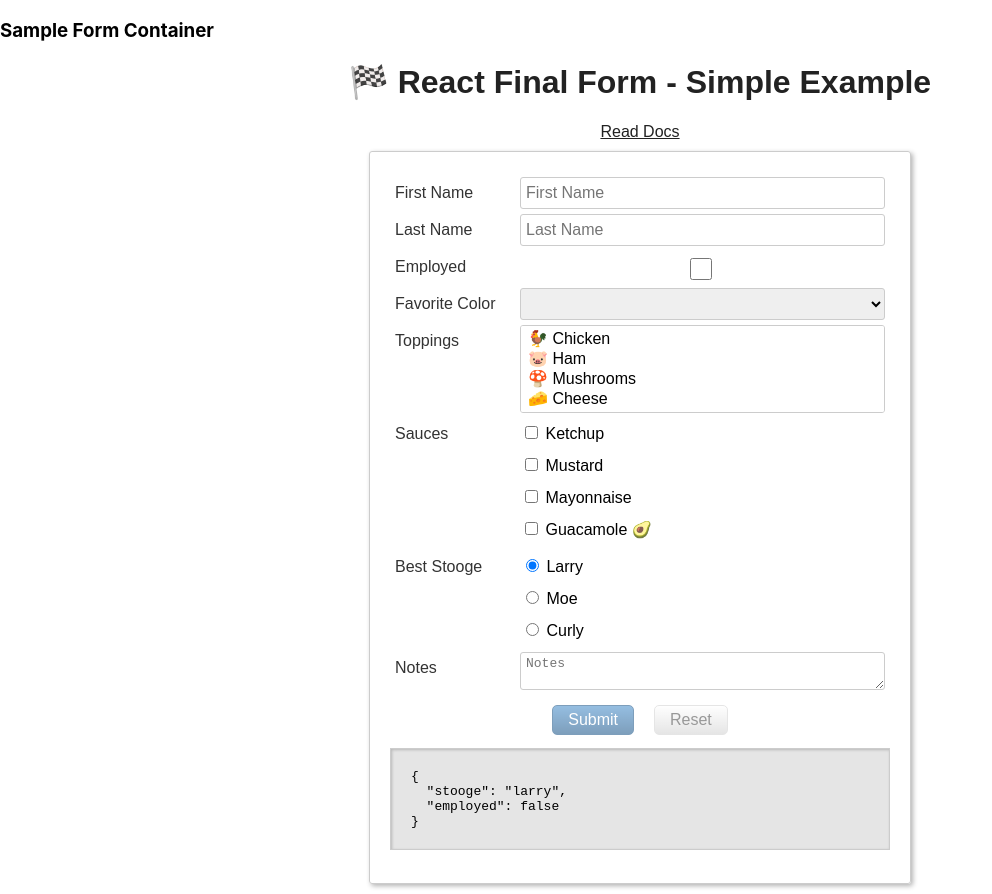
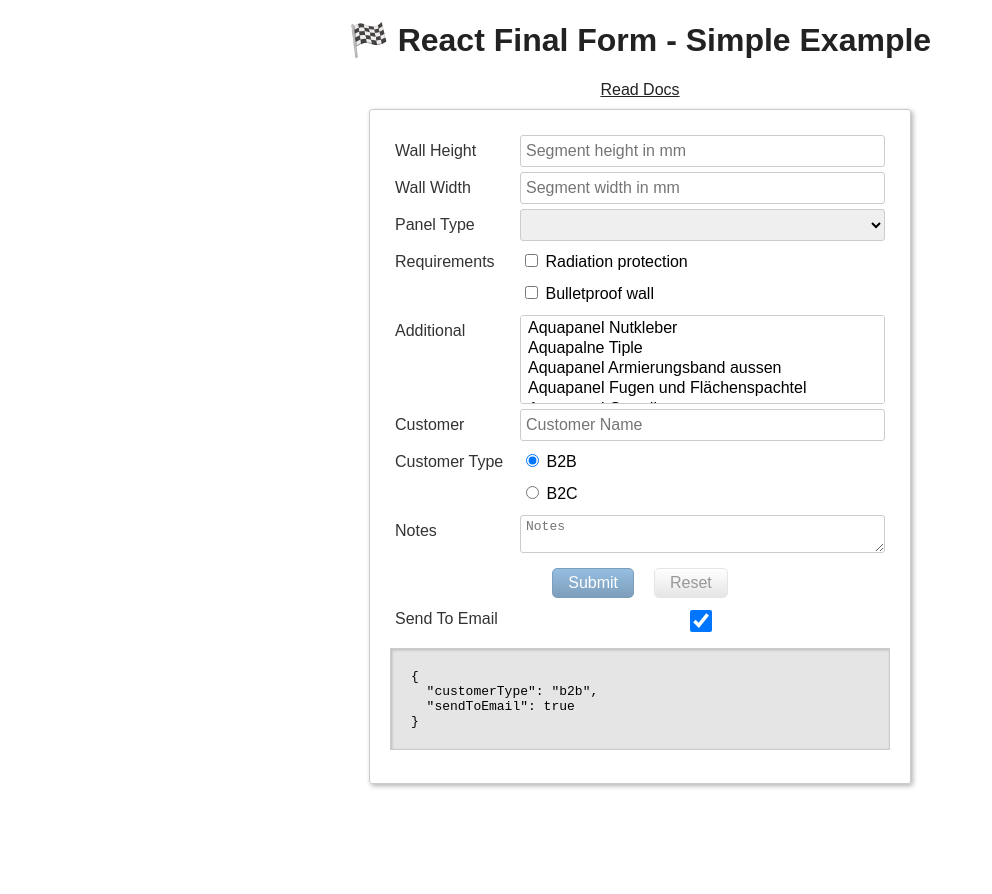
Before and after one commit to marexv/demo-calculator, a React (Create React App) app: page / in a window 1280 px wide. Shown: the whole page, without its empty margins (0-992 px from the left). After the commit the page ends 800 px from the top, so only its background shows below. Built offline with nearby package versions, Linux system fonts and the light colour scheme.

Commit message:
looks like knauf app

```diff
--- a/src/App.js
+++ b/src/App.js
@@ -7,8 +7,14 @@
 const sleep = ms => new Promise(resolve => setTimeout(resolve, ms))
 
 const onSubmit = async values => {
-  await sleep(300)
+  // await sleep(300)
+  priceCalc(values)
   window.alert(JSON.stringify(values, 0, 2))
+}
+
+const priceCalc = (props) => {
+  console.log(props)
+  console.log(props.notes)
 }
 
 const MyForm = () => (
@@ -19,121 +25,99 @@
     </a>
     <Form
       onSubmit={onSubmit}
-      initialValues={{ stooge: 'larry', employed: false }}
+      initialValues={{ customerType: 'b2b', sendToEmail: true }}
       render={({ handleSubmit, form, submitting, pristine, values }) => (
         <form onSubmit={handleSubmit}>
           <div>
-            <label>First Name</label>
+            <label>Wall Height</label>
             <Field
-              name="firstName"
+              name="segmentheight"
               component="input"
-              type="text"
-              placeholder="First Name"
+              type="number"
+              placeholder="Segment height in mm"
             />
           </div>
           <div>
-            <label>Last Name</label>
+            <label>Wall Width</label>
             <Field
-              name="lastName"
+              name="segmenwidth"
               component="input"
-              type="text"
-              placeholder="Last Name"
+              type="number"
+              placeholder="Segment width in mm"
             />
           </div>
           <div>
-            <label>Employed</label>
-            <Field name="employed" component="input" type="checkbox" />
-          </div>
-          <div>
-            <label>Favorite Color</label>
+            <label>Panel Type</label>
             <Field name="favoriteColor" component="select">
               <option />
-              <option value="#ff0000">❤️ Red</option>
-              <option value="#00ff00">💚 Green</option>
-              <option value="#0000ff">💙 Blue</option>
+              <option value="#ff0000">❤️ Aquapanel Cement Board Floor</option>
+              <option value="#00ff00">💚 Aquapanel Cement Board Floor MF</option>
+              <option value="#0000ff">💙 Aquapanel Indoor Panel</option>
             </Field>
           </div>
           <div>
-            <label>Toppings</label>
-            <Field name="toppings" component="select" multiple>
-              <option value="chicken">🐓 Chicken</option>
-              <option value="ham">🐷 Ham</option>
-              <option value="mushrooms">🍄 Mushrooms</option>
-              <option value="cheese">🧀 Cheese</option>
-              <option value="tuna">🐟 Tuna</option>
-              <option value="pineapple">🍍 Pineapple</option>
-            </Field>
-          </div>
-          <div>
-            <label>Sauces</label>
+            <label>Requirements</label>
             <div>
               <label>
                 <Field
-                  name="sauces"
+                  name="requirements"
                   component="input"
                   type="checkbox"
-                  value="ketchup"
+                  value="radiation-protection"
                 />{' '}
-                Ketchup
+                Radiation protection
               </label>
               <label>
                 <Field
-                  name="sauces"
+                  name="requirements"
                   component="input"
                   type="checkbox"
-                  value="mustard"
+                  value="bulletproof-wall"
                 />{' '}
-                Mustard
-              </label>
-              <label>
-                <Field
-                  name="sauces"
-                  component="input"
-                  type="checkbox"
-                  value="mayonnaise"
-                />{' '}
-                Mayonnaise
-              </label>
-              <label>
-                <Field
-                  name="sauces"
-                  component="input"
-                  type="checkbox"
-                  value="guacamole"
-                />{' '}
-                Guacamole 🥑
+                Bulletproof wall
               </label>
             </div>
           </div>
           <div>
-            <label>Best Stooge</label>
+            <label>Additional</label>
+            <Field name="additionl" component="select" multiple>
+              <option value="kleber">Aquapanel Nutkleber</option>
+              <option value="tipla">Aquapalne Tiple</option>
+              <option value="armierungsband">Aquapanel Armierungsband aussen</option>
+              <option value="fugen">Aquapanel Fugen und Flächenspachtel</option>
+              <option value="gruierung">Aquapanel Grundierung aussen</option>
+              <option value="gewebe">Aquapanel Gewebe plus</option>
+            </Field>
+          </div>
+          <div>
+            <label>Customer</label>
+            <Field
+              name="customer"
+              component="input"
+              type="text"
+              placeholder="Customer Name"
+            />
+          </div>
+          <div>
+            <label>Customer Type</label>
             <div>
               <label>
                 <Field
-                  name="stooge"
+                  name="customerType"
                   component="input"
                   type="radio"
-                  value="larry"
+                  value="b2b"
                 />{' '}
-                Larry
+                B2B
               </label>
               <label>
                 <Field
-                  name="stooge"
+                  name="customerType"
                   component="input"
                   type="radio"
-                  value="moe"
+                  value="b2c"
                 />{' '}
-                Moe
-              </label>
-              <label>
-                <Field
-                  name="stooge"
-                  component="input"
-                  type="radio"
-                  value="curly"
-                />{' '}
-                Curly
+                B2C
               </label>
             </div>
           </div>
@@ -153,6 +137,10 @@
               Reset
             </button>
           </div>
+          <div>
+            <label>Send To Email</label>
+            <Field name="sendToEmail" component="input" type="checkbox" />
+          </div>
           <pre>{JSON.stringify(values, 0, 2)}</pre>
         </form>
       )}
@@ -163,10 +151,7 @@
 class App extends Component {
   render() {
     return (
-      <div className="col-md-6">
-        <h3> Sample Form Container </h3>
-        <MyForm />
-      </div>
+      <MyForm />
     );
   }
 }
```
